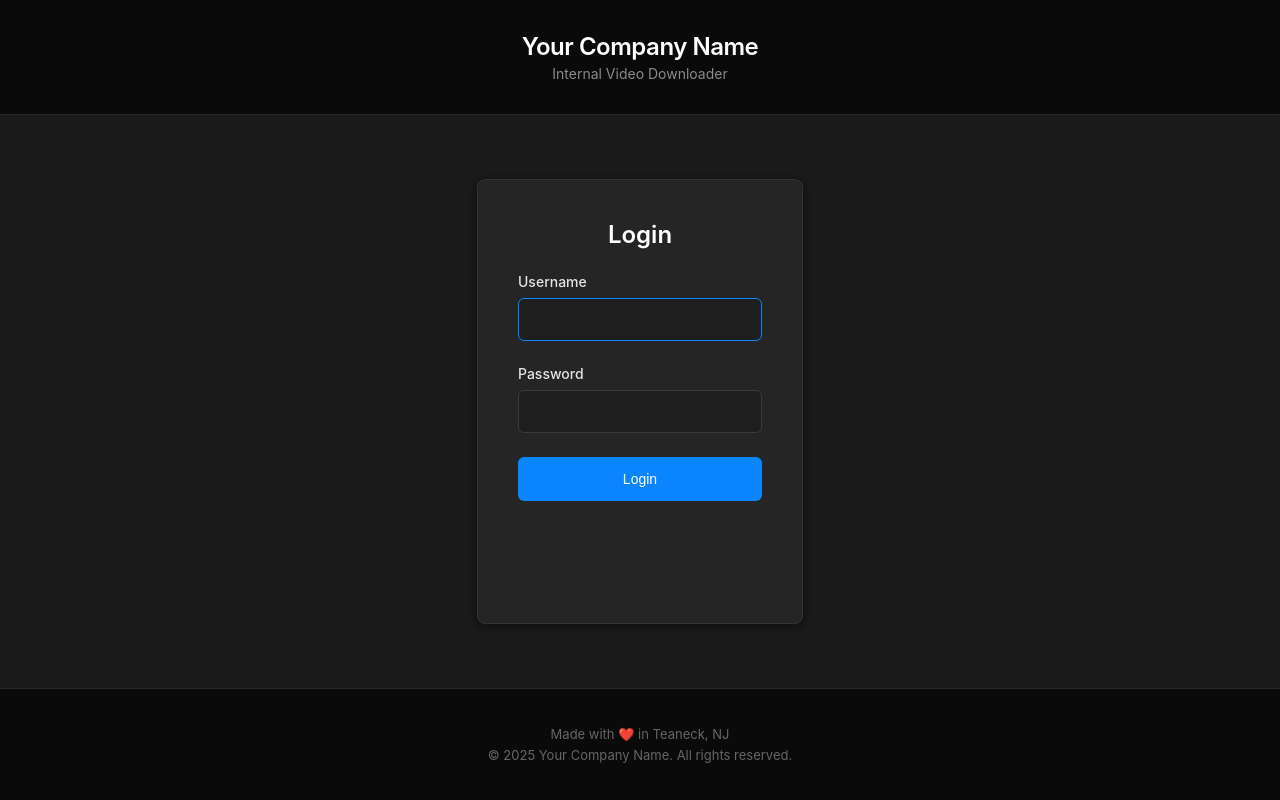
After one commit to jacobrosenfeld/ytdlp-self-hosted, a Flask app: page /login in a window 1280 px wide. The commit adds this page. Run offline with Flask 3, Linux system fonts and the light colour scheme.

Commit message:
feat: replace HTTP basic auth with session-based authentication
- Replace Flask-HTTPAuth with Flask-Session for better UX
- Add login/logout routes with session management
- Create FCP X themed login page matching app design
- Add logout links to all pages (top-right corner)
- Implement login_required decorator for route protection
- Maintain security while improving user experience

```diff
--- a/app.py
+++ b/app.py
@@ -9,27 +9,32 @@ from datetime import datetime
 
 import yt_dlp
 from dotenv import load_dotenv
-from flask import Flask, request, render_template, send_file, flash, redirect, url_for
-from flask_httpauth import HTTPBasicAuth
+from flask import Flask, request, render_template, send_file, flash, redirect, url_for, session
+from flask_session import Session
+from functools import wraps
 
 load_dotenv()
 
 app = Flask(__name__)
 app.secret_key = os.getenv('SECRET_KEY', 'your_secret_key')  # Change this in production
 
-# Authentication setup
-auth = HTTPBasicAuth()
+# Session configuration
+app.config['SESSION_TYPE'] = 'filesystem'
+app.config['SESSION_PERMANENT'] = False
+Session(app)
 
 # Get authentication credentials from environment
 AUTH_USERNAME = os.getenv('AUTH_USERNAME', 'admin')
 AUTH_PASSWORD = os.getenv('AUTH_PASSWORD', 'password')
 
-@auth.verify_password
-def verify_password(username, password):
-    """Verify username and password for basic authentication."""
-    if username == AUTH_USERNAME and password == AUTH_PASSWORD:
-        return username
-    return None
+def login_required(f):
+    """Decorator to require login for routes."""
+    @wraps(f)
+    def decorated_function(*args, **kwargs):
+        if 'logged_in' not in session:
+            return redirect(url_for('login'))
+        return f(*args, **kwargs)
+    return decorated_function
 
 DOWNLOAD_DIR = 'downloads'
 CACHE_DIR = 'cache'
@@ -40,6 +45,29 @@ for d in [DOWNLOAD_DIR, CACHE_DIR]:
 
 # Global progress tracking
 progress_data = {}
+
+@app.route('/login', methods=['GET', 'POST'])
+def login():
+    """Login page and authentication."""
+    if request.method == 'POST':
+        username = request.form.get('username')
+        password = request.form.get('password')
+
+        if username == AUTH_USERNAME and password == AUTH_PASSWORD:
+            session['logged_in'] = True
+            session['username'] = username
+            return redirect(url_for('index'))
+        else:
+            flash('Invalid username or password.')
+
+    return render_template('login.html', **get_template_vars())
+
+@app.route('/logout')
+@login_required
+def logout():
+    """Logout and clear session."""
+    session.clear()
+    return redirect(url_for('login'))
 
 def load_jobs():
     """Load jobs from JSON file."""
@@ -232,12 +260,12 @@ def cleanup_cache():
                     shutil.rmtree(cut_path)
 
 @app.route('/progress/<download_id>')
-@auth.login_required
+@login_required
 def progress_page(download_id):
     return render_template('progress.html', download_id=download_id, **get_template_vars())
 
 @app.route('/api/progress/<download_id>')
-@auth.login_required
+@login_required
 def get_progress_api(download_id):
     progress = progress_data.get(download_id, 0)
 
@@ -254,7 +282,7 @@ def get_progress_api(download_id):
         return {'progress': progress, 'status': 'processing'}
 
 @app.route('/past-jobs')
-@auth.login_required
+@login_required
 def past_jobs():
     cleanup_old_jobs()  # Clean expired jobs
     jobs = load_jobs()
@@ -270,7 +298,7 @@ def past_jobs():
     return render_template('past_jobs.html', jobs=jobs_list, **get_template_vars())
 
 @app.route('/redownload/<job_id>')
-@auth.login_required
+@login_required
 def redownload(job_id):
     jobs = load_jobs()
     if job_id not in jobs:
@@ -286,7 +314,7 @@ def redownload(job_id):
     return redirect(url_for('progress_page', download_id=download_id))
 
 @app.route('/result/<download_id>')
-@auth.login_required
+@login_required
 def result(download_id):
     output_dir = os.path.join(DOWNLOAD_DIR, download_id)
     if not os.path.exists(output_dir):
@@ -340,7 +368,7 @@ def get_template_vars():
     }
 
 @app.route('/', methods=['GET', 'POST'])
-@auth.login_required
+@login_required
 def index():
     cleanup_cache()  # Clean old cache files on each request
     cleanup_old_jobs()  # Clean old jobs on each request
@@ -362,7 +390,7 @@ def index():
     return render_template('index.html', **get_template_vars())
 
 @app.route('/download/<download_id>/<filename>')
-@auth.login_required
+@login_required
 def download(download_id, filename):
     file_path = os.path.join(DOWNLOAD_DIR, download_id, filename)
     if os.path.exists(file_path):
--- a/requirements.txt
+++ b/requirements.txt
@@ -1,4 +1,4 @@
 Flask==2.3.3
-Flask-HTTPAuth==4.8.0
+Flask-Session==0.8.0
 yt-dlp
 python-dotenv==1.0.0
--- a/templates/index.html
+++ b/templates/index.html
@@ -276,6 +276,9 @@
         </a>
     </div>
     <div class="container">
+        <div style="text-align: right; margin-bottom: 1rem;">
+            <a href="{{ url_for('logout') }}" style="color: #0a84ff; text-decoration: none; font-size: 0.875rem;">Logout</a>
+        </div>
         {% with messages = get_flashed_messages() %}
             {% if messages %}
                 <div class="flash">
--- /dev/null
+++ b/templates/login.html
@@ -0,0 +1,175 @@
+<!DOCTYPE html>
+<html lang="en">
+<head>
+    <meta charset="UTF-8">
+    <meta name="viewport" content="width=device-width, initial-scale=1.0">
+    <title>{{ company_name }} Video Downloader - Login</title>
+    <style>
+        * {
+            box-sizing: border-box;
+            margin: 0;
+            padding: 0;
+        }
+        body {
+            font-family: -apple-system, BlinkMacSystemFont, 'SF Pro Text', 'Helvetica Neue', sans-serif;
+            background: #1a1a1a;
+            min-height: 100vh;
+            display: flex;
+            flex-direction: column;
+            color: #e5e5e5;
+            overflow-x: hidden;
+        }
+        .hero {
+            background: #0a0a0a;
+            border-bottom: 1px solid #2a2a2a;
+            padding: 2rem 0;
+            text-align: center;
+        }
+        .hero h1 {
+            color: #ffffff;
+            font-weight: 600;
+            font-size: 1.5rem;
+            margin-bottom: 0.25rem;
+            letter-spacing: -0.02em;
+        }
+        .hero p {
+            color: #8a8a8a;
+            font-size: 0.875rem;
+            font-weight: 400;
+        }
+        .container {
+            max-width: 400px;
+            margin: 4rem auto;
+            background: #252525;
+            border-radius: 8px;
+            padding: 2.5rem;
+            box-shadow: 0 2px 10px rgba(0, 0, 0, 0.5);
+            border: 1px solid #333;
+            flex: 1;
+        }
+        h1 {
+            color: #ffffff;
+            margin-bottom: 1.5rem;
+            font-weight: 600;
+            font-size: 1.5rem;
+            text-align: center;
+        }
+        .form-group {
+            margin-bottom: 1.5rem;
+        }
+        label {
+            display: block;
+            margin-bottom: 0.5rem;
+            font-weight: 500;
+            color: #e5e5e5;
+            font-size: 0.875rem;
+        }
+        input {
+            width: 100%;
+            padding: 0.75rem;
+            border: 1px solid #3a3a3a;
+            border-radius: 6px;
+            font-size: 0.875rem;
+            transition: all 0.2s ease;
+            font-family: inherit;
+            background: #1e1e1e;
+            color: #e5e5e5;
+        }
+        input:focus {
+            outline: none;
+            border-color: #0a84ff;
+            background: #1e1e1e;
+        }
+        input::placeholder {
+            color: #666;
+        }
+        .btn {
+            width: 100%;
+            padding: 0.875rem;
+            background: #0a84ff;
+            color: #ffffff;
+            border: none;
+            border-radius: 6px;
+            font-size: 0.875rem;
+            font-weight: 500;
+            cursor: pointer;
+            transition: all 0.2s ease;
+        }
+        .btn:hover {
+            background: #0077ed;
+        }
+        .flash {
+            background: rgba(255, 68, 68, 0.1);
+            border-left: 3px solid #ff4444;
+            border-radius: 6px;
+            padding: 1rem;
+            margin-bottom: 1.5rem;
+            color: #ffaaaa;
+        }
+        .flash p {
+            margin: 0;
+            font-size: 0.875rem;
+        }
+        footer {
+            text-align: center;
+            padding: 2rem;
+            background: #0a0a0a;
+            color: #666;
+            font-size: 0.813rem;
+            margin-top: auto;
+            border-top: 1px solid #2a2a2a;
+        }
+        footer a {
+            color: #0a84ff;
+            text-decoration: none;
+            font-weight: 500;
+            transition: color 0.2s ease;
+        }
+        footer a:hover {
+            color: #0077ed;
+        }
+        .footer-content {
+            max-width: 600px;
+            margin: 0 auto;
+        }
+        .footer-content p {
+            margin: 5px 0;
+        }
+    </style>
+</head>
+<body>
+    <div class="hero">
+        <h1>{{ company_name }}</h1>
+        <p>Internal Video Downloader</p>
+    </div>
+    <div class="container">
+        <h1>Login</h1>
+        {% with messages = get_flashed_messages() %}
+            {% if messages %}
+                <div class="flash">
+                    {% for message in messages %}
+                        <p>{{ message }}</p>
+                    {% endfor %}
+                </div>
+            {% endif %}
+        {% endwith %}
+        <form method="post">
+            <div class="form-group">
+                <label for="username">Username</label>
+                <input type="text" id="username" name="username" required autofocus>
+            </div>
+            <div class="form-group">
+                <label for="password">Password</label>
+                <input type="password" id="password" name="password" required>
+            </div>
+            <button type="submit" class="btn">Login</button>
+        </form>
+    </div>
+    <footer>
+        <div class="footer-content">
+            <p>Made with ❤️ in {{ location }}</p>
+            <p>© {{ current_year }} {{ company_name }}. All rights reserved.</p>
+        </div>
+    </footer>
+</body>
+</html>
--- a/templates/progress.html
+++ b/templates/progress.html
@@ -226,6 +226,9 @@
         </a>
     </div>
     <div class="container">
+        <div style="text-align: right; margin-bottom: 1rem;">
+            <a href="{{ url_for('logout') }}" style="color: #0a84ff; text-decoration: none; font-size: 0.875rem;">Logout</a>
+        </div>
         <h1>Processing Your Request</h1>
         <p>Please wait while we download and process your video...</p>
 
--- a/templates/result.html
+++ b/templates/result.html
@@ -232,6 +232,9 @@
         </a>
     </div>
     <div class="container">
+        <div style="text-align: right; margin-bottom: 1rem;">
+            <a href="{{ url_for('logout') }}" style="color: #0a84ff; text-decoration: none; font-size: 0.875rem;">Logout</a>
+        </div>
         <h1>Download Ready</h1>
         <div class="file-info">
             <h3>Files Generated</h3>
```
Also changed, not shown: templates/past_jobs.html (+23 -2 lines), 1 other file.
